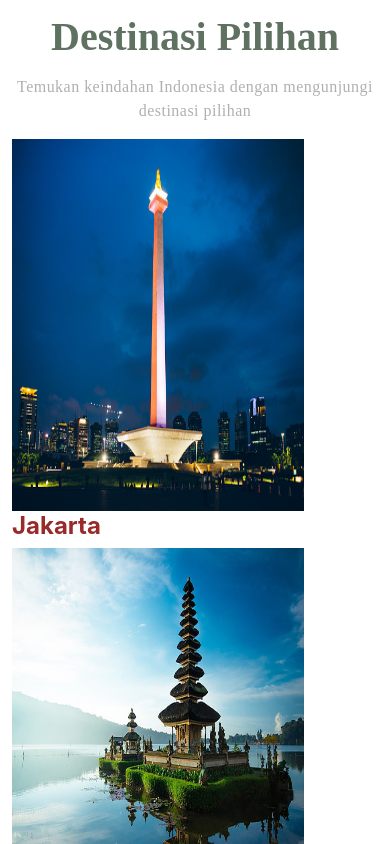
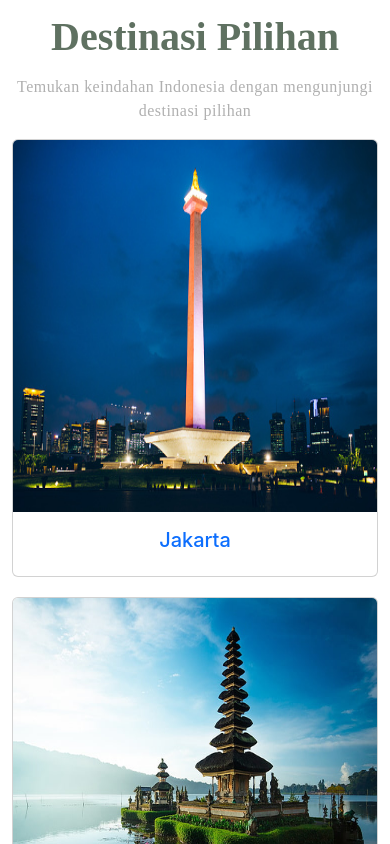
Before and after one commit to salmalatifa/Indonesiaku-1, a React (Create React App) app: page / in a window 390 px wide. Shown: the part 820-1664 px from the top of the page. Built offline with nearby package versions, Linux system fonts and the light colour scheme.

Commit message:
responsive card

```diff
--- a/src/components/MainDestination.js
+++ b/src/components/MainDestination.js
@@ -1,5 +1,5 @@
 import React, { Component } from "react";
-import { Container,Row,Col } from "react-bootstrap";
+import { Container,Row,Col,Card } from "react-bootstrap";
 import destination from "../data/Destination.js";
 import "../styles/MainHome.css";
 
@@ -13,16 +13,18 @@ class MainDestination extends Component {
 						<p className="descrip-text">Temukan keindahan Indonesia dengan mengunjungi destinasi pilihan</p>
 					</Col>
 				</Row>
-				<Row>
+				<Row xs={1} md={2} lg={2} xl={4}>
 				{destination.map((value,  index)  => {
 								return (
-									<Col>
-									<div className="destination-container" key={index + 1}>
-										<div className="destination-image">
-											<img src={value.gambar} alt={value.nama} />
-											<h3 className="destination-text">{value.nama}</h3>
-										</div>
-									</div>
+									<Col >
+										<a href={value.nama}>
+										<Card key={index + 1}>
+											<Card.Img variant="top" src={value.gambar} alt={value.nama} className="destination-image"/>
+											<Card.Body>
+												<Card.Title className="destination-text">{value.nama}</Card.Title>
+											</Card.Body>
+										</Card>
+										</a>
 									</Col>
 								);
 							})}
--- a/src/styles/MainHome.css
+++ b/src/styles/MainHome.css
@@ -23,21 +23,16 @@
 }
 
 /** Card Destinantion**/
-.destination-image img{
-	width: 292px;
+.destination-image{
 	height: 372.08px;
 }
 .destination-text {
-	width: 43px;
-	height: 29px;
-
-	font-family: 'Inter';
-	font-style: normal;
-	font-weight: 700;
-	font-size: 24px;
-	line-height: 29px;
 	text-align: center;
-	font-feature-settings: 'liga' off;
-
-	color: #992a2a;
+	text-decoration: none;
 }
+.card {
+	margin-bottom: 20px;
+}
+a {
+	text-decoration: none;
+}
```
